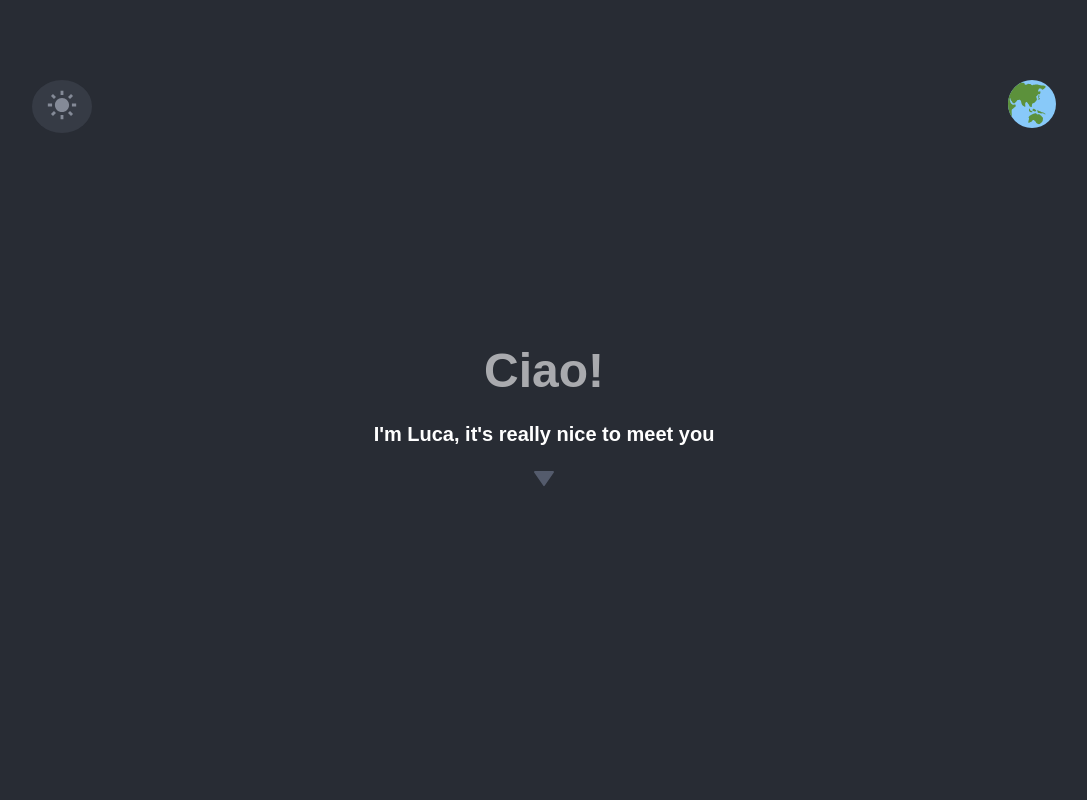
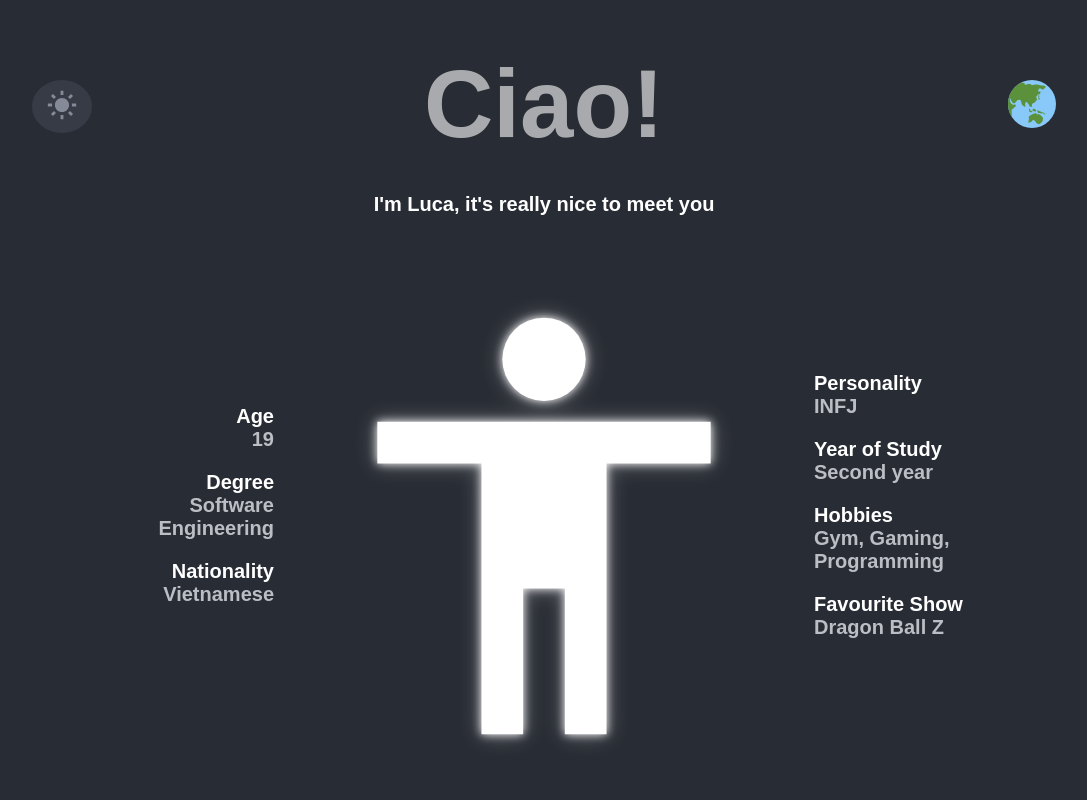
Before and after one commit to luca-nguyen/profile, a React (Vite) app: page / in a window 1280 px wide. Shown: the top 800 px of the page, without its empty margins (96-1183 px from the left). Built offline with nearby package versions, Linux system fonts and the light colour scheme.

Commit message:
updated landing page

```diff
--- a/src/App.css
+++ b/src/App.css
@@ -1,6 +1,8 @@
 .App {
   display: flex;
   flex-direction: column;
+  margin: 0;
+  padding: 0;
 }
 
 span, p {
@@ -16,15 +18,18 @@ span, p {
   background-color: var(--base-color);
   color: var(--text-color);
   font-family: "Arial", sans-serif;
+
 }
 
 .introduction span {
   font-weight: bold;
+  margin: 0; /* Remove default margin */
+  padding: 0; /* Remove default padding */
 }
 
 .greeting {
-  font-size: 3rem;
-  height: 3rem;
+  font-size: 6rem;
+  height: 5rem;
   opacity: 1;
   transition: opacity 0.5s ease-in-out;
 }
@@ -248,3 +253,78 @@ h2 {
 .moon-to-sun {
   transform: rotate(0deg);
 }
+
+footer {
+  display: flex;
+  flex-direction: column;
+  justify-content: center;
+  align-items: center;
+  height: 20vh;
+  color: var(--text-color);
+  font-weight: bold;
+}
+.footer-content {
+  width: 700px;
+  display: flex;
+  flex-direction: column;
+  gap: 10px;
+  align-items: start;
+}
+
+.man {
+  fill: var(--text-color);
+  margin-top: 40px;
+  filter: drop-shadow(0 0 5px white) drop-shadow(0 0 10px rgb(255, 255, 255, 0.3));
+  transition: filter 0.3s ease-in-out;
+}
+
+.profile-container {
+  display: flex;
+  flex-direction: column;
+  justify-content: center;
+  align-items: center;
+  padding: 20px;
+}
+.profile-content {
+  display: flex;
+  align-items: center;
+  justify-content: center;
+  gap: 20px;
+}
+.information-container {
+  display: flex;
+  flex-direction: column;
+  gap: 20px;
+}
+.profile-information {
+  display: flex;
+  flex-direction: column;
+  justify-content: space-between;
+  width: 200px;
+}
+.info-heading {
+  color: var(--text-color);
+}
+.info-answer {
+  color: var(--subtext-color);
+}
+.right {
+  text-align: end;
+}
+.left {
+  text-align: start;
+}
+
+.about-container {
+  display: grid;
+  place-items: center; /* Centering both horizontally and vertically */
+  max-width: 800px;
+  margin: 0 auto; /* Ensure it centers on larger screens */
+}
+
+iframe {
+  width: 100%; /* Make the iframe responsive */
+  height: 400px; /* Fixed height for iframe */
+  display: block;
+  border: none; /* Remove iframe border */
+}
--- a/src/components/Extras.jsx
+++ b/src/components/Extras.jsx
@@ -3,6 +3,7 @@ import { Link } from "react-router-dom";
 
 export default function Extras() {
   return (
+    <div className="about-container">
       <div className="about">
         <ExitArrow />
         <div>
@@ -16,7 +17,8 @@ export default function Extras() {
           <h2>Tricking</h2>
           <span>
             Although it's been a while (a couple years actually 💀) I enjoyed
-          training tricking a lot. You’ve probably never heard of it, but it’s basically a crazy mix of gymnastics, martial arts, and breakdancing.{" "}
+            training tricking a lot. You’ve probably never heard of it, but it’s
+            basically a crazy mix of gymnastics, martial arts, and breakdancing.{" "}
             <a href="https://youtu.be/reMjScwSlqs" target="_blank">
               Here's a clip
             </a>{" "}
@@ -24,6 +26,8 @@ export default function Extras() {
             touchdown raiz boxcutter.
           </span>
         </div>
+      </div>
+      <Video />
     </div>
   );
 }
@@ -43,3 +47,18 @@ function ExitArrow() {
     </Link>
   );
 }
+
+function Video() {
+  return (
+    <iframe
+      width="560"
+      height="315"
+      src="https://www.youtube.com/embed/reMjScwSlqs?si=GKAiDiEFi24xUiWR"
+      title="YouTube video player"
+      frameborder="0"
+      allow="accelerometer; autoplay; clipboard-write; encrypted-media; gyroscope; picture-in-picture; web-share"
+      referrerpolicy="strict-origin-when-cross-origin"
+      allowfullscreen
+    ></iframe>
+  );
+}
--- a/src/components/Home.jsx
+++ b/src/components/Home.jsx
@@ -119,6 +119,7 @@ export default function Home() {
       <div className="introduction">
         <Greeting fade={fade} currentGreeting={currentGreeting} />
         <span>I'm Luca, it's really nice to meet you</span>
+        <Profile />
         <Arrow scrollToSection={scrollToSection} />
       </div>
       <Australia />
@@ -127,6 +128,58 @@ export default function Home() {
       <Italy />
       <Maldives />
       <Games />
+      <Footer />
+    </div>
+  );
+}
+
+function Profile() {
+  return (
+    <div className="profile-container">
+      <div className="profile-content">
+        <div className="information-container">
+          <div className="profile-information right">
+            <span className="info-heading">Age</span>
+            <span className="info-answer">19</span>
+          </div>
+          <div className="profile-information right">
+            <span className="info-heading">Degree</span>
+            <span className="info-answer">Software Engineering</span>
+          </div>
+          <div className="profile-information right">
+            <span className="info-heading">Nationality</span>
+            <span className="info-answer">Vietnamese</span>
+          </div>
+        </div>
+        <svg
+          className="man"
+          xmlns="http://www.w3.org/2000/svg"
+          width="500"
+          height="500"
+          viewBox="0 0 24 24"
+        >
+          <circle cx="12" cy="4" r="2"></circle>
+          <path d="M15 22V9h5V7H4v2h5v13h2v-7h2v7z"></path>
+        </svg>
+        <div className="information-container">
+          <div className="profile-information left">
+            <span className="info-heading">Personality</span>
+            <span className="info-answer">INFJ</span>
+          </div>
+          <div className="profile-information left">
+            <span className="info-heading">Year of Study</span>
+            <span className="info-answer">Second year</span>
+          </div>
+          <div className="profile-information left">
+            <span className="info-heading">Hobbies</span>
+            <span className="info-answer">Gym, Gaming, Programming</span>
+          </div>
+          <div className="profile-information left">
+            <span className="info-heading">Favourite Show</span>
+            <span className="info-answer">Dragon Ball Z</span>
+          </div>
+        </div>
+      </div>
     </div>
   );
 }
@@ -422,3 +475,13 @@ function Maldives() {
     </div>
   );
 }
+
+function Footer() {
+  return (
+    <footer id="footer">
+      <div className="content">
+        <p>Copyright © 2025 Luca Nguyen</p>
+      </div>
+    </footer>
+  );
+}
--- a/src/index.css
+++ b/src/index.css
@@ -7,6 +7,7 @@
   --line-break-color: #707784;
   --theme-button-outer: #363b45;
   --theme-button-inner: #848a97;
+  --subtext-color: #bbbec5;
 }
 
 :root {
@@ -18,6 +19,7 @@
   --line-break-color: #707784;
   --theme-button-outer: #d9d9d9;
   --theme-button-inner: #282c34;
+  --subtext-color: #6b6d70;
 }
 
 body {
```
Lines whose indentation alone changed are shown as unchanged.
